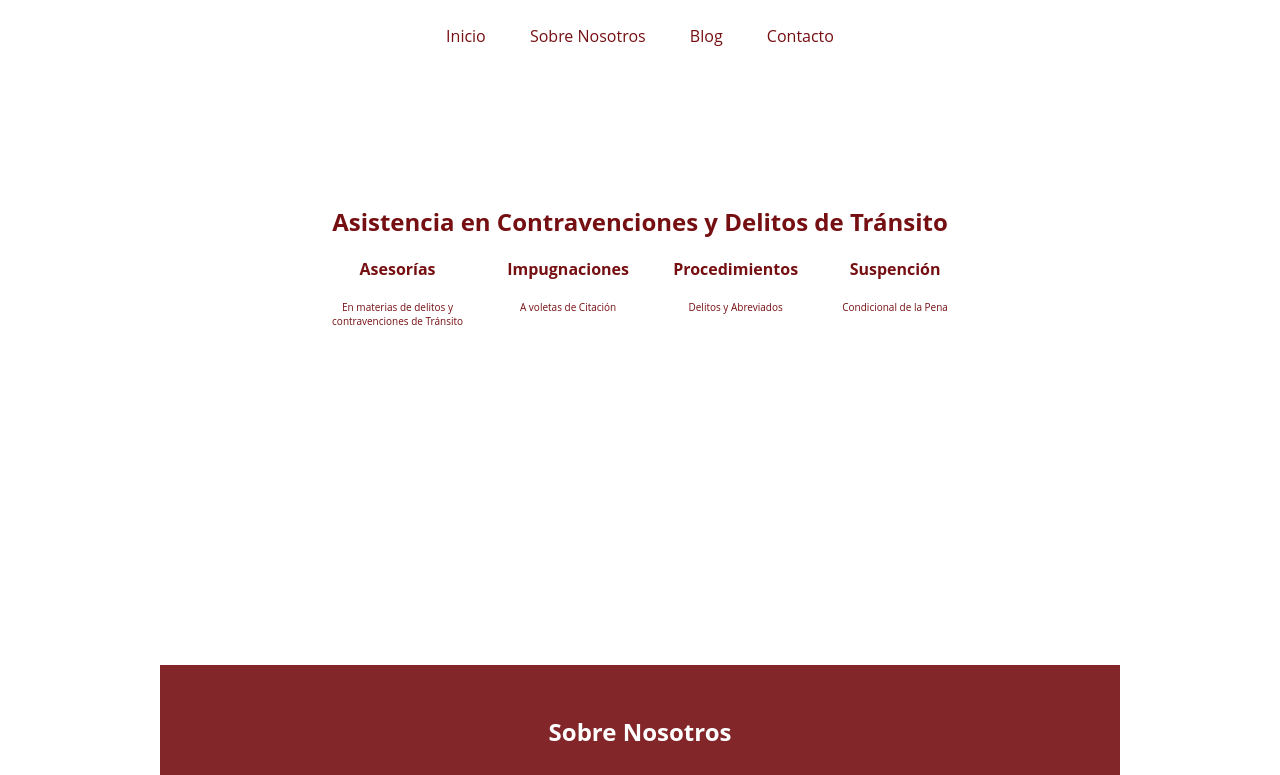
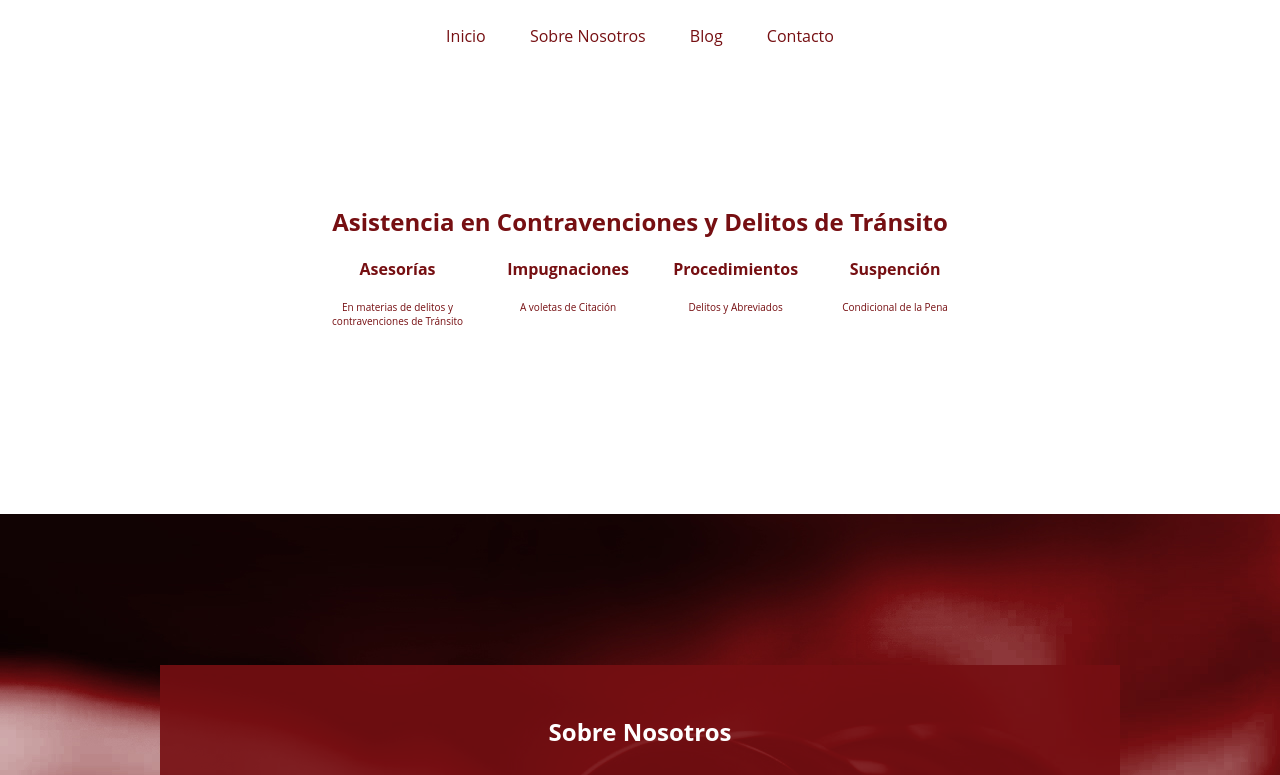
Before and after one commit to Yokaleis/Plantilla, a plain HTML site: page index.html in a window 1280 px wide. Shown: the top 775 px of the page. Drawn offline with Linux system fonts and the light colour scheme.

Commit message:
Correccion background body

```diff
--- a/css/estilos.css
+++ b/css/estilos.css
@@ -9,7 +9,9 @@ Author URL:
 
 /******HEADER MENU BODY*****/
 body{
-	background-image: url(/../img/banner.jpg) no-repeat;
+	background-image: url("../img/banner.jpg");
+	background-position: right bottom;
+	background-repeat: no-repeat;
 	font-size: 16px;
 	font-family: "Open Sans", Arial, Helvetica, Sans-serif;
 }
```
